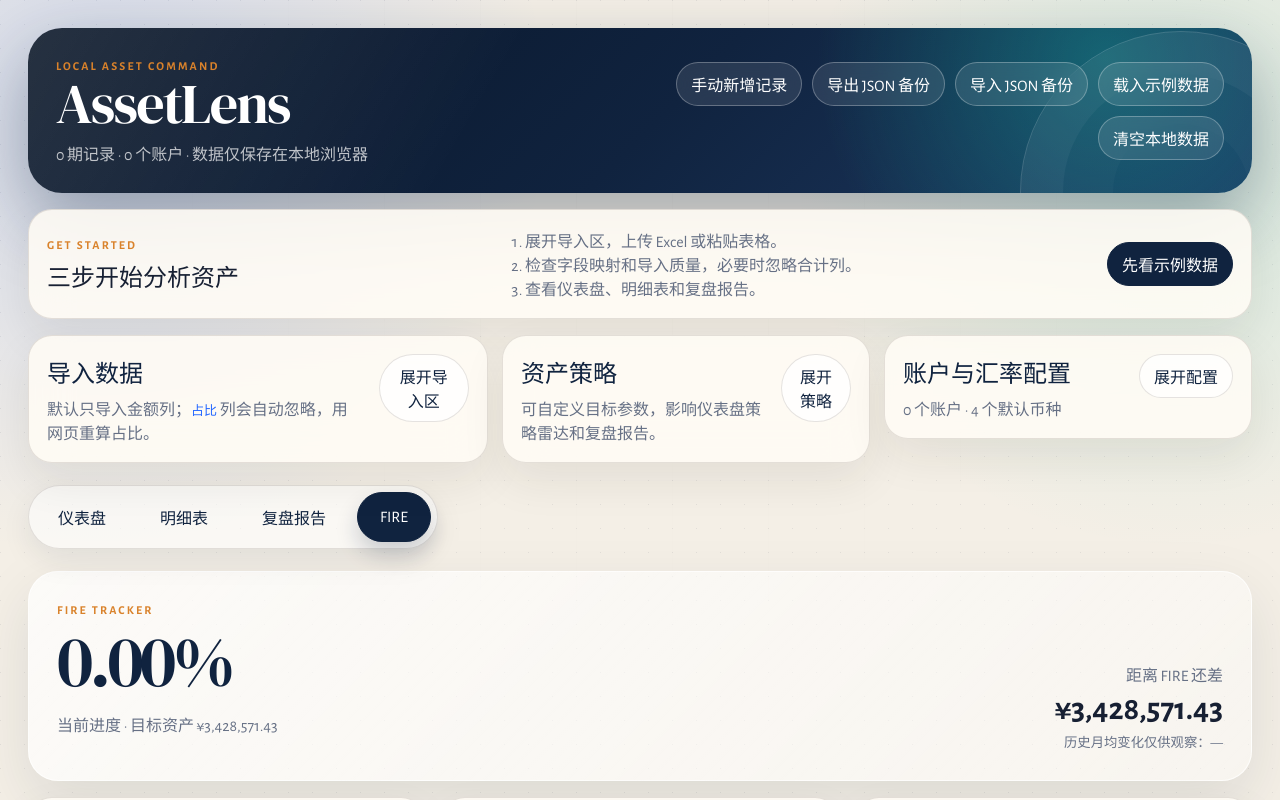
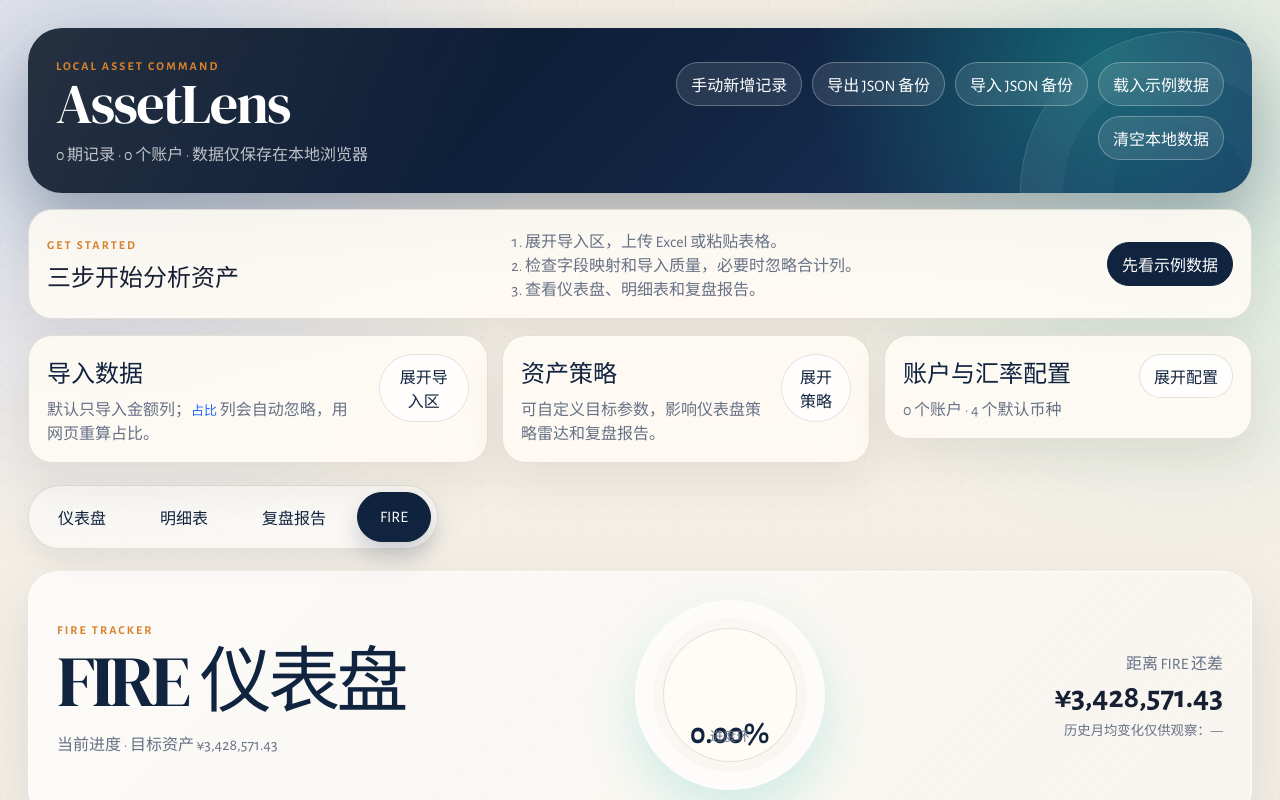
Before and after one commit to ASC8384/AssetLens, a React (Vite) app: page / in a window 1280 px wide. Both pictures are taken after a click on the button "FIRE". Shown: the top 800 px of the page. Built offline with nearby package versions, Linux system fonts and the light colour scheme.

Commit message:
Add visual FIRE progress elements

```diff
--- a/src/components/FireView.tsx
+++ b/src/components/FireView.tsx
@@ -21,11 +21,16 @@ export function FireView({ data, onChange }: { data: AppData; onChange: (data: A
 
   return (
     <section className="fire-view">
-      <div className="dashboard-hero fire-hero">
+      <div className="dashboard-hero fire-hero fire-hero-visual">
         <div>
           <span className="eyebrow">FIRE TRACKER</span>
-          <h2>{formatPercent(analysis.fireProgress)}</h2>
+          <h2>FIRE 仪表盘</h2>
           <p>当前进度 · 目标资产 {formatMoney(analysis.fireTarget)}</p>
+        </div>
+        <div className="fire-progress-orbit" aria-label="进度环">
+          <span className="fire-progress-fill" style={{ '--progress': `${Math.min(100, analysis.fireProgress * 100)}%` } as React.CSSProperties} />
+          <strong>{formatPercent(analysis.fireProgress)}</strong>
+          <small>进度环</small>
         </div>
         <div className="hero-delta">
           <span>距离 FIRE 还差</span>
@@ -49,6 +54,7 @@ export function FireView({ data, onChange }: { data: AppData; onChange: (data: A
             <div><span>当前净资产</span><strong>{formatMoney(analysis.currentNetWorth)}</strong></div>
             <div><span>年支出</span><strong>{formatMoney(analysis.annualExpense)}</strong></div>
             <div><span>历史净资产月均变化</span><strong>{formatMoney(analysis.monthlyGrowth)}</strong></div>
+            <div><span>按预期年化收益率</span><strong>{formatMonths(analysis.forecasts.withReturnMonths)}</strong></div>
             <div><span>现金/银行卡可支撑月数</span><strong>{analysis.emergencyReserveMonths === null ? '—' : `${formatNumber(analysis.emergencyReserveMonths, 1)} 个月`}</strong></div>
           </div>
         </section>
--- a/src/lib/fire.ts
+++ b/src/lib/fire.ts
@@ -57,7 +57,7 @@ export function analyzeFire(snapshots: AssetSnapshot[], config: FireConfig): Fir
     expectedAnnualReturn: config.expectedAnnualReturn,
     forecasts: {
       contributionOnlyMonths: null,
-      withReturnMonths: null,
+      withReturnMonths: monthsWithReturnOnly(currentNetWorth, fireTarget, config.expectedAnnualReturn),
       stressMonths: null,
     },
     speedEstimates: fireSpeedEstimates(snapshots, fireTarget),
@@ -107,6 +107,14 @@ function monthsToFire(fireTarget: number, currentNetWorth: number, monthlyChange
   return Math.ceil(gap / monthlyChange);
 }
 
+function monthsWithReturnOnly(current: number, target: number, annualReturn: number): number | null {
+  if (current >= target) return 0;
+  if (current <= 0 || annualReturn <= 0) return null;
+  const monthlyReturn = Math.pow(1 + annualReturn, 1 / 12) - 1;
+  if (monthlyReturn <= 0) return null;
+  return Math.ceil(Math.log(target / current) / Math.log(1 + monthlyReturn));
+}
+
 function averageMonthlyGrowth(snapshots: AssetSnapshot[]): number | null {
   if (snapshots.length < 2) return null;
   const first = snapshots[0];
--- a/src/styles.css
+++ b/src/styles.css
@@ -251,3 +251,9 @@ th.sticky-col { background: #f4efe6; z-index: 3; }
 .fire-settings input { width: 130px; }
 .fire-hero { margin-top: 0; }
 @media (max-width: 1200px) { .fire-grid { grid-template-columns: 1fr; } }
+.fire-hero-visual { align-items: center; }
+.fire-progress-orbit { position: relative; width: 190px; height: 190px; display: grid; place-items: center; border-radius: 50%; background: conic-gradient(var(--teal) var(--progress), rgba(16,35,63,.12) 0); box-shadow: inset 0 0 0 18px rgba(255,255,255,.62), 0 20px 50px rgba(18,184,166,.18); }
+.fire-progress-orbit::before { content: ''; position: absolute; inset: 28px; border-radius: 50%; background: rgba(255,252,245,.9); border: 1px solid var(--line); }
+.fire-progress-orbit strong, .fire-progress-orbit small { position: relative; z-index: 1; }
+.fire-progress-orbit strong { font-size: 30px; color: var(--navy); }
+.fire-progress-orbit small { position: absolute; bottom: 44px; color: var(--muted); }
```
Also changed, not shown: 2 other files (tests, documents, lock files or other folders).
